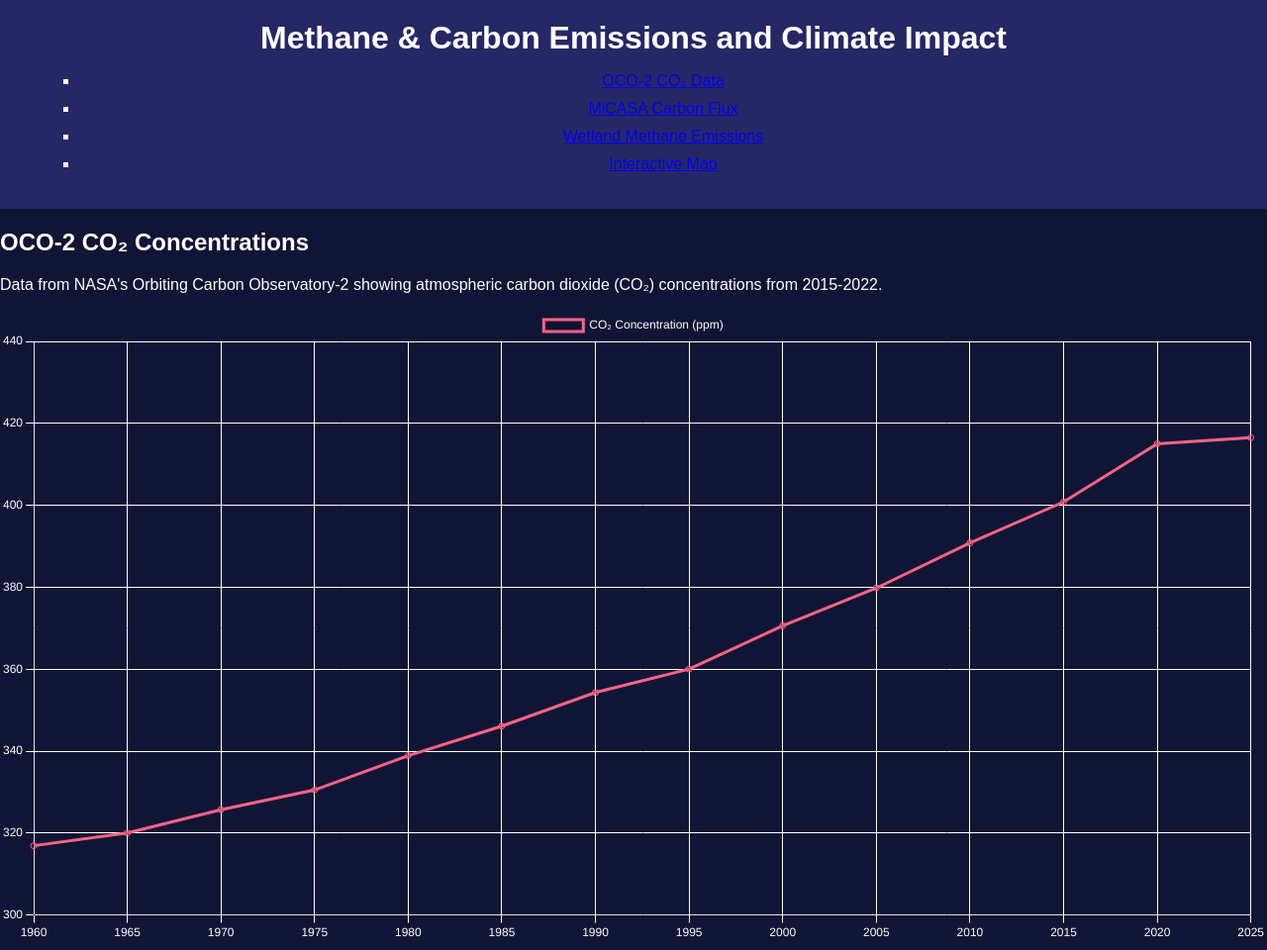
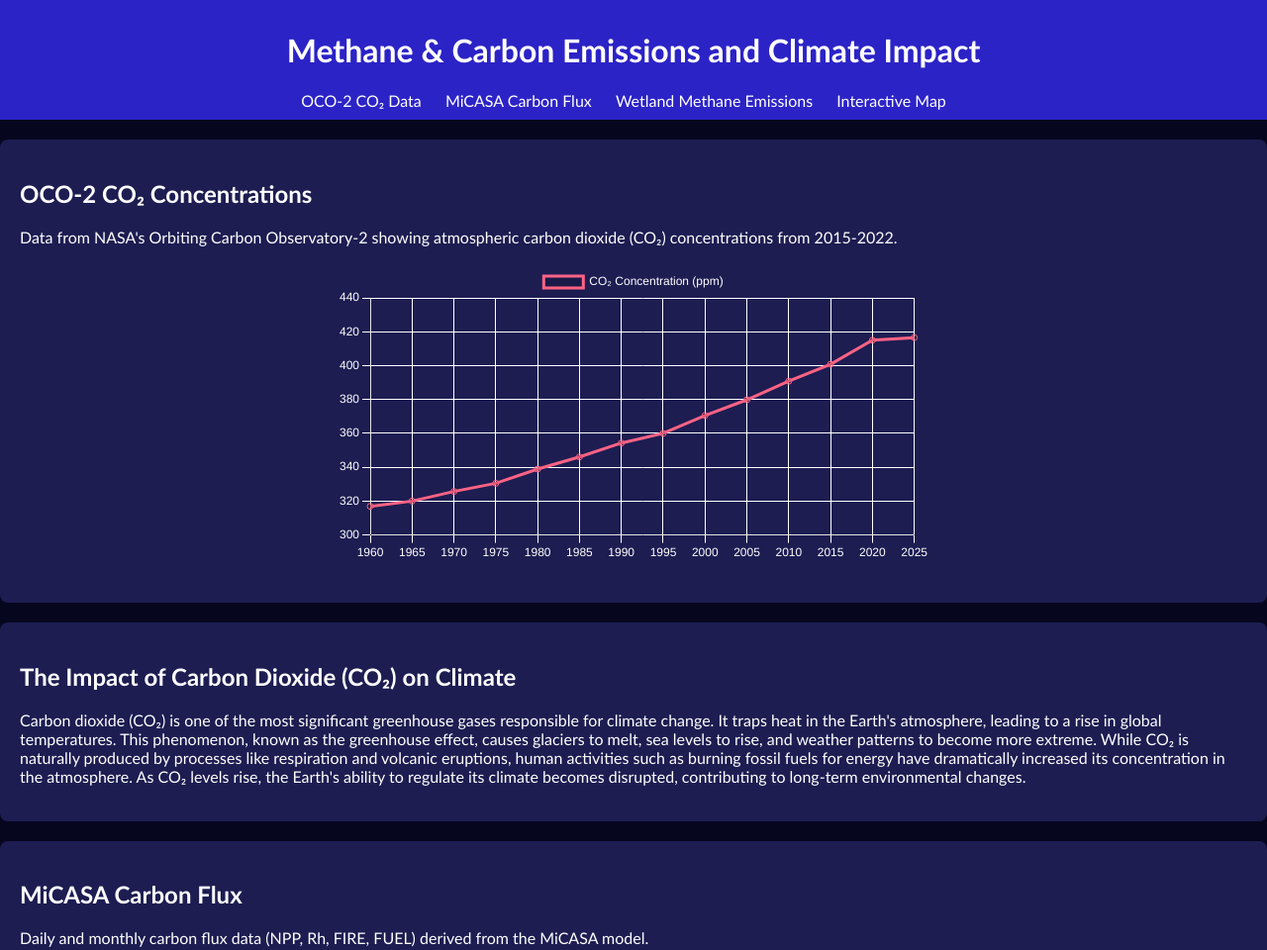
Before and after one commit to khaledalseiari/YBAnasa, a plain HTML site: page index.html in a window 1280 px wide. Shown: the top 960 px of the page at 99% size. Drawn offline with nearby package versions, Linux system fonts and the light colour scheme; a script that the page names is missing.

Commit message:
Update styles.css

```diff
--- a/styles.css
+++ b/styles.css
@@ -1,59 +1,67 @@
 body {
-    font-family: 'Arial', sans-serif;
-    background-color: #101535;
-    color: #fff;
+    font-family: 'Trebuchet MS', 'Lucida Sans Unicode', 'Lucida Grande', 'Lucida Sans', Arial, sans-serif;
+    background-color: #07061f;
+    color: white;
     margin: 0;
     padding: 0;
 }
 
+section {
+    background-color: rgb(29, 29, 82); /* Darker section background for contrast */
+    padding: 20px;
+    border-radius: 8px;
+    margin-bottom: 20px;
+}
+
 header {
-    background-color: #262865;
-    padding: 20px;
+    background-color: #2c23c7;
+    color: white;
+    padding: 10px 20px;
     text-align: center;
 }
 
-header h1 {
-    color: #FFF;
+nav ul {
+    list-style-type: none;
     margin: 0;
+    padding: 0;
 }
 
-.dropdown-btn {
-    background-color: #ff6384;
-    color: white;
-    padding: 15px;
-    font-size: 18px;
-    border: none;
-    cursor: pointer;
-    width: 100%;
-    text-align: left;
-    outline: none;
-    border-radius: 8px;
-    margin-bottom: 10px;
-    display: block;
+nav ul li {
+    display: inline;
+    margin-right: 20px;
 }
 
-.dropdown-btn:hover {
-    background-color: #e55773;
+nav ul li a {
+    color: white;
+    text-decoration: none;
 }
 
-.content {
-    background-color: #1A1E40;
-    padding: 0 20px;
-    display: none;
-    margin-bottom: 20px;
-    border-radius: 8px;
+section {
+    padding: 20px;
+    margin: 20px 0;
 }
 
-.content p, .content ul {
-    padding: 10px 0;
-    line-height: 1.6;
+#map {
+    height: 400px;
+    width: 100%;
+    margin-top: 20px;
 }
 
-ul {
-    list-style-type: square;
-    margin-left: 20px;
+canvas {
+    max-width: 600px;
+    margin: 20px auto;
 }
 
-ul li {
-    margin-bottom: 10px;
+footer {
+    background-color: #333;
+    color: white;
+    text-align: center;
+    padding: 10px 0;
 }
+iframe {
+    width: 80vw;  /* Full viewport width */
+    height: 80vh; /* Full viewport height */
+    border: none;  /* No border around the iframe */
+background-color: white;
+
+}
```
